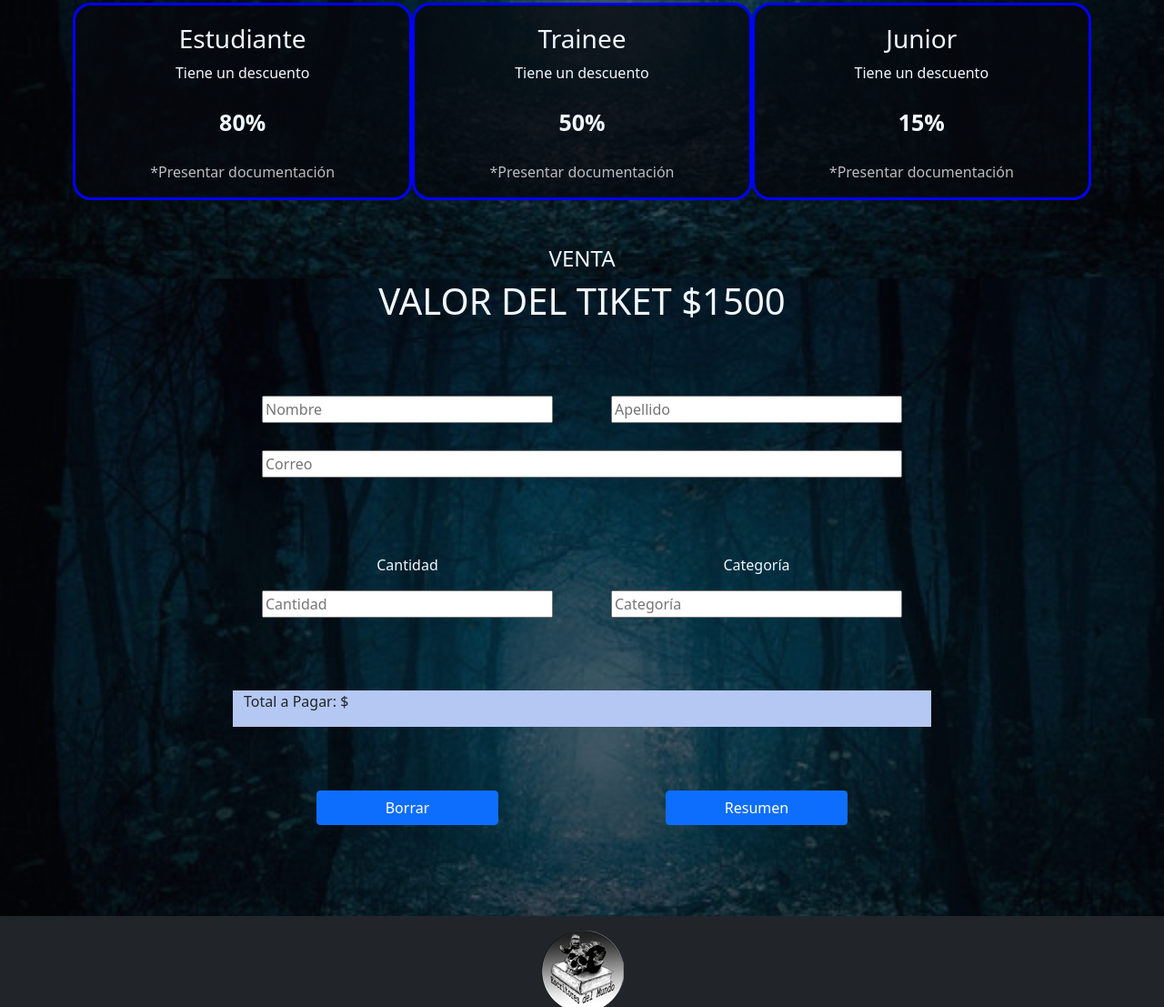
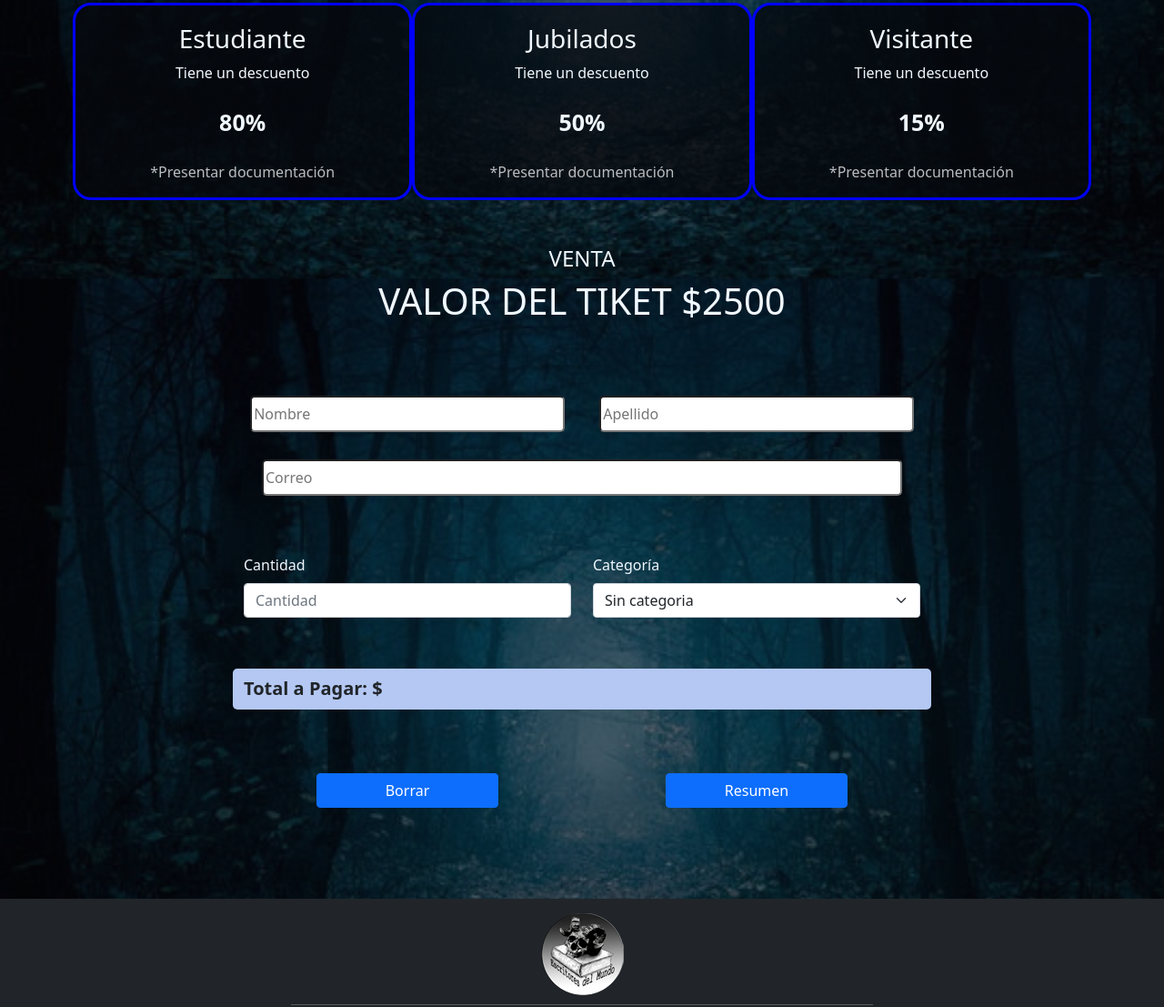
Before and after one commit to cuarty/Pagina-web-tp, a plain HTML site: page feria_libro.html in a window 1280 px wide. Shown: the part 547-1654 px from the top of the page at 91% size. Drawn offline with nearby package versions, Linux system fonts and the light colour scheme.

Commit message:
edicionFormulario

```diff
--- a/feria_libro.html
+++ b/feria_libro.html
@@ -57,7 +57,7 @@
                     </p>
                 </div>
                 <div class="col-sm-12 col-md-12 col-lg-4 col-xl-4" id="fondo">
-                    <h3 style="text-align: center; color: aliceblue; margin-top: 20px;"> Trainee</h3>
+                    <h3 style="text-align: center; color: aliceblue; margin-top: 20px;"> Jubilados</h3>
                     <p style="text-align: center; color: aliceblue;">
                         Tiene un descuento <br><br>
                         <span style="font-weight: bold; font-size: 25px;">50%</span> <br><br>
@@ -65,7 +65,7 @@
                     </p>
                 </div>
                 <div class="col-sm-12 col-md-12 col-lg-4 col-xl-4" id="fondo">
-                    <h3 style="text-align: center; color: aliceblue; margin-top: 20px;"> Junior</h3>
+                    <h3 style="text-align: center; color: aliceblue; margin-top: 20px;"> Visitante</h3>
                     <p style="text-align: center; color: aliceblue;">
                         Tiene un descuento <br><br>
                         <span style="font-weight: bold; font-size: 25px;">15%</span> <br><br>
@@ -78,82 +78,66 @@
         <div style="margin-top: 50px;">
             <h4 style="color: aliceblue; text-align: center;"> VENTA </h4>
 
-            <h1 style="color: aliceblue; text-align: center;"> VALOR DEL TIKET $1500</h1>
+            <h1 style="color: aliceblue; text-align: center;"> VALOR DEL TIKET $2500</h1>
 
         </div>
 
 
-        <section>
-
+        <form action="" method="">
             <div class="row" style="margin-top: 10vh; margin-left: 20vw; margin-right: 20vw">
                 <div class="col-sm-12 col-md-6 col-lg-6 col-xl-6" style="text-align: center; margin-bottom: 30px;">
-                    <form action="" method="">
-                        <input style="width: 25vw;" name="nombre" type="text" placeholder="Nombre">
-                    </form>
+                        <input style="width: 27vw; height: 40px; border-radius: 5px;" name="nombre" type="text" placeholder="Nombre">
                 </div>
+
                 <div class="col-sm-12 col-md-6 col-lg-6 col-xl-6" style="text-align:center; margin-bottom: 30px">
-                    <form action="" method="">
-                        <input style="width: 25vw;" name="apellido" type="text" placeholder="Apellido">
-                    </form>
-
+                        <input style="width: 27vw; height: 40px; border-radius: 5px;" name="apellido" type="text" placeholder="Apellido">
                 </div>
             </div>
 
             <div class="row" style=" margin-left: 10vw; margin-right: 10vw; margin-bottom: 5vw;">
                 <div class="col-sm-12 col-md-12 col-lg-12 col-xl-12" style="text-align: center;">
-                    <form action="" method="">
-                        <input style="width: 55vw" name="correo" type="email" placeholder="Correo">
-                    </form>
+                        <input style="width: 55vw; height: 40px; border-radius: 5px;" name="correo" type="email" placeholder="Correo">
+
                 </div>
             </div>
 
             <div class="row" style="margin-left: 20vw; margin-right: 20vw">
-                <div class="col-sm-12 col-md-6 col-lg-6 col-xl-6" style="text-align: center; margin-top: 20px;">
-                    <div class="row">
-                        <p style="margin-left: 50 vw; color: aliceblue">
-                            Cantidad
-                        </p>
-                    </div>
-                    <div class="row">
-                        <form action="" method="">
-                            <input style="width: 25vw;" name="cantidad" type="text" placeholder="Cantidad">
-                        </form>
-                    </div>
-
+                <div class="col-md-6 mb-3">
+                    <label style="color: aliceblue;" for="cantidad" class="form-label">Cantidad</label>
+                    <input type="text" class="form-control" id="cantidad" placeholder="Cantidad">
                 </div>
-                <div class="col-sm-12 col-md-6 col-lg-6 col-xl-6" style="text-align:center; margin-top: 20px;">
-                    <div class="row">
-                        <p style="margin-left: 50 vw; color: aliceblue">
-                            Categoría
-                        </p>
-                    </div>
-                    <div class="row">
-                        <form action="" method="">
-                            <input style="width: 25vw;" name="categoría" type="text" placeholder="Categoría">
-                        </form>
-                    </div>
+                <div class="col-md-6 mb-3">
+                    <label style="color: aliceblue;"  for="cantidad" class="form-label">Categoría</label>
+                    <select id="categoria" class="form-select">
+                        <option value="">Sin categoria</option>
+                        <option value="estudiante">Estudiante</option>
+                        <option value="jubilado">Jubilado</option>
+                        <option value="visitante">Visitante</option>
+                    </select>
                 </div>
             </div>
-        </section>
 
-        <section>
-            <div class="row" style="background-color: rgb(180, 200, 243); margin-top: 80px; margin-bottom: 50px; margin-left: 20vw; margin-right: 20vw">
+
+            <div class="row" style="background-color: rgb(180, 200, 243);border-radius: 5px; margin-top: 40px; margin-bottom: 50px; margin-left: 20vw; margin-right: 20vw; height: 45px; align-items: center;">
                 <div class="col-sm-12 col-md-12 col-lg-12 col-xl-12">
-                    <p>Total a Pagar: $</p>
+                    <p style="font-weight: bold; font-size: 20px; margin: auto 0;" id="resultado">Total a Pagar: $</p>
                 </div>
             </div>
-        </section>
 
-        <section>
+
+
             <div class="row" style="margin-top: 30px; margin-bottom: 100px; margin-left: 20vw; margin-right: 20vw">
                 <div class="col-sm-12 col-md-6 col-lg-6 col-xl-6" style="text-align: center; margin-top: 20px;">
                     <input style="width: 200px;" class="btn btn-primary" type="reset" value="Borrar">
                 </div>
                 <div class="col-sm-12 col-md-6 col-lg-6 col-xl-6" style="text-align: center; margin-top: 20px;">
-                    <button style="width: 200px;" class="btn btn-primary" type="submit">Resumen</button>
+                    <button style="width: 200px;" class="btn btn-primary" type=" button" id="resumen">Resumen</button>
                 </div>
             </div>
-        </section>
+        </form>
+
+
+
 
 
     </main>
@@ -185,5 +169,7 @@
     integrity="sha384-ka7Sk0Gln4gmtz2MlQnikT1wXgYsOg+OMhuP+IlRH9sENBO0LRn5q+8nbTov4+1p"
     crossorigin="anonymous"></script>
 
+    <script src="scripts.js"></script>
+
 </body>
 </html>
--- /dev/null
+++ b/scripts.js
@@ -0,0 +1,40 @@
+const tiket = 2500;
+
+let descEstudiante = 0.80;
+let descJubilado = 0.50;
+let descVisitante = 0.15;
+
+const cant = document.getElementById("cantidad");
+const cat = document.getElementById("categoria");
+const totalAPagar = document.getElementById("resultado");
+const boton = document.getElementById("resumen");
+
+function calcularPago() {
+    let total = cant.value * tiket;
+
+    switch (cat.value) {
+        case "estudiante":
+            total = total - (total * descEstudiante);
+            totalAPagar.textContent = `Total a Pagar: $ ${total}`
+            break;
+
+        case "jubilado":
+            total = total - (total * descJubilado);
+            totalAPagar.textContent = `Total a Pagar: $ ${total}`
+            break;
+
+        case "visitante":
+            total = total - (total * descVisitante);
+            totalAPagar.textContent = `Total a Pagar: $ ${total}`
+            break;
+
+    }
+
+
+}
+
+
+boton.addEventListener("click", (e) =>{
+    e.preventDefault()
+    calcularPago()
+});
```
